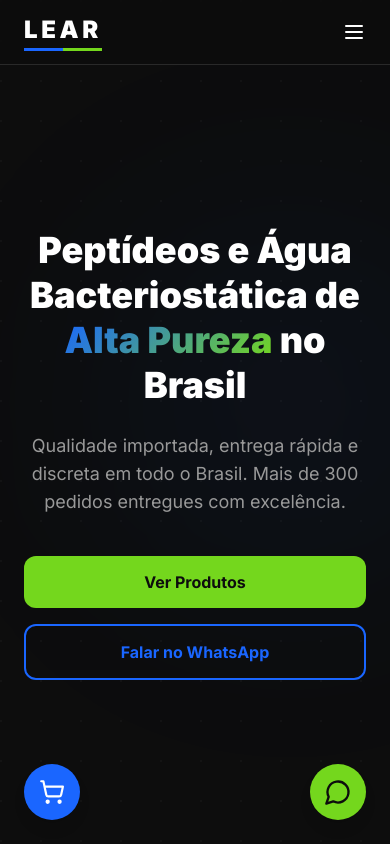
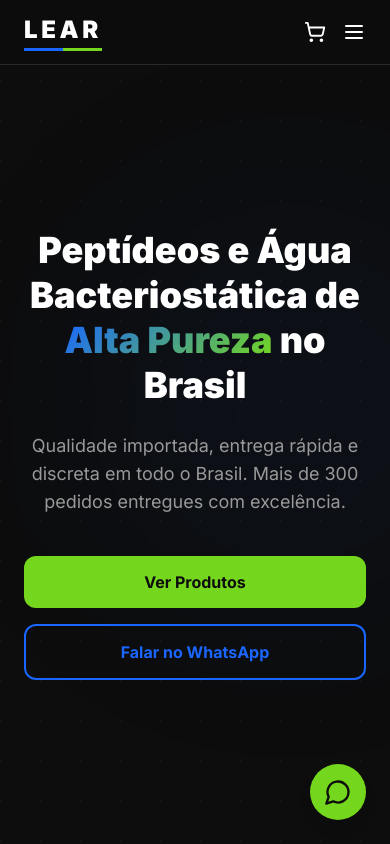
Before and after one commit to leo123-pixel/landpagelearimport, a React (Vite) app: page / in a window 390 px wide. Shown: the top 844 px of the page. Built offline with nearby package versions, Linux system fonts and the light colour scheme; the HTML template or start-up script is replaced by a standard one.

Commit message:
fix: mover carrinho para o Header com icone e contador de itens

```diff
--- a/src/components/CartContext.tsx
+++ b/src/components/CartContext.tsx
@@ -9,6 +9,8 @@ type CartContextType = {
     toggleItem: (name: string) => void;
     isInCart: (name: string) => boolean;
     clearCart: () => void;
+    drawerOpen: boolean;
+    setDrawerOpen: (open: boolean) => void;
 };
 
 const CartContext = createContext<CartContextType | null>(null);
@@ -21,6 +23,7 @@ export const useCart = () => {
 
 export const CartProvider = ({ children }: { children: ReactNode }) => {
     const [items, setItems] = useState<CartItem[]>([]);
+    const [drawerOpen, setDrawerOpen] = useState(false);
 
     const toggleItem = (name: string) => {
         setItems((prev) =>
@@ -35,7 +38,7 @@ export const CartProvider = ({ children }: { children: ReactNode }) => {
     const clearCart = () => setItems([]);
 
     return (
-        <CartContext.Provider value={{ items, toggleItem, isInCart, clearCart }}>
+        <CartContext.Provider value={{ items, toggleItem, isInCart, clearCart, drawerOpen, setDrawerOpen }}>
             {children}
         </CartContext.Provider>
     );
--- a/src/components/CartFloat.tsx
+++ b/src/components/CartFloat.tsx
@@ -1,10 +1,8 @@
-import { useState } from "react";
 import { ShoppingCart, X, Trash2, MessageCircle } from "lucide-react";
 import { useCart } from "./CartContext";
 
 const CartFloat = () => {
-    const { items, toggleItem, clearCart } = useCart();
-    const [open, setOpen] = useState(false);
+    const { items, toggleItem, clearCart, drawerOpen, setDrawerOpen } = useCart();
 
     const handleFinalize = () => {
         if (items.length === 0) return;
@@ -15,32 +13,17 @@ const CartFloat = () => {
         );
         window.open(`https://wa.me/595986110216?text=${message}`, "_blank");
         clearCart();
-        setOpen(false);
+        setDrawerOpen(false);
     };
 
+    if (!drawerOpen) return null;
+
     return (
-        <>
-            {/* Floating cart button */}
-            <button
-                onClick={() => setOpen(!open)}
-                aria-label="Carrinho de compras"
-                className="fixed bottom-6 left-6 z-50 w-14 h-14 rounded-full bg-primary text-primary-foreground flex items-center justify-center shadow-lg hover:scale-110 transition-transform"
-            >
-                <ShoppingCart size={26} />
-                {items.length > 0 && (
-                    <span className="absolute -top-1 -right-1 w-6 h-6 rounded-full bg-accent text-accent-foreground text-xs font-bold flex items-center justify-center">
-                        {items.length}
-                    </span>
-                )}
-            </button>
-
-            {/* Cart drawer overlay */}
-            {open && (
         <div className="fixed inset-0 z-[60]">
             {/* Backdrop */}
             <div
                 className="absolute inset-0 bg-black/60 backdrop-blur-sm"
-                        onClick={() => setOpen(false)}
+                onClick={() => setDrawerOpen(false)}
             />
 
             {/* Drawer */}
@@ -52,7 +35,7 @@ const CartFloat = () => {
                         Carrinho ({items.length})
                     </h2>
                     <button
-                                onClick={() => setOpen(false)}
+                        onClick={() => setDrawerOpen(false)}
                         aria-label="Fechar carrinho"
                         className="p-1 rounded-lg hover:bg-muted transition"
                     >
@@ -110,8 +93,6 @@ const CartFloat = () => {
                 </div>
             </div>
         </div>
-            )}
-        </>
     );
 };
 
--- a/src/components/Header.tsx
+++ b/src/components/Header.tsx
@@ -1,8 +1,10 @@
 import { useState } from "react";
-import { Menu, X } from "lucide-react";
+import { Menu, X, ShoppingCart } from "lucide-react";
+import { useCart } from "./CartContext";
 
 const Header = () => {
   const [open, setOpen] = useState(false);
+  const { items, setDrawerOpen } = useCart();
 
   const links = [
     { label: "Produtos", href: "#produtos" },
@@ -37,21 +39,50 @@ const Header = () => {
           ))}
         </ul>
 
+        {/* Desktop right actions */}
+        <div className="hidden md:flex items-center gap-3">
           <a
             href="#produtos"
-          className="hidden md:inline-flex items-center px-5 py-2.5 rounded-lg bg-accent text-accent-foreground font-bold text-sm hover:brightness-110 transition"
+            className="inline-flex items-center px-5 py-2.5 rounded-lg bg-accent text-accent-foreground font-bold text-sm hover:brightness-110 transition"
           >
             Comprar Agora
           </a>
+          <button
+            onClick={() => setDrawerOpen(true)}
+            aria-label="Abrir carrinho"
+            className="relative p-2.5 rounded-lg border border-border hover:bg-muted transition"
+          >
+            <ShoppingCart size={20} />
+            {items.length > 0 && (
+              <span className="absolute -top-1.5 -right-1.5 w-5 h-5 rounded-full bg-accent text-accent-foreground text-[10px] font-bold flex items-center justify-center">
+                {items.length}
+              </span>
+            )}
+          </button>
+        </div>
 
-        {/* Mobile toggle */}
+        {/* Mobile right actions */}
+        <div className="flex md:hidden items-center gap-2">
           <button
-          className="md:hidden text-foreground"
+            onClick={() => setDrawerOpen(true)}
+            aria-label="Abrir carrinho"
+            className="relative p-2 rounded-lg hover:bg-muted transition"
+          >
+            <ShoppingCart size={22} />
+            {items.length > 0 && (
+              <span className="absolute -top-1 -right-1 w-5 h-5 rounded-full bg-accent text-accent-foreground text-[10px] font-bold flex items-center justify-center">
+                {items.length}
+              </span>
+            )}
+          </button>
+          <button
+            className="text-foreground"
             onClick={() => setOpen(!open)}
             aria-label="Menu"
           >
             {open ? <X size={24} /> : <Menu size={24} />}
           </button>
+        </div>
       </nav>
 
       {/* Mobile menu */}
```
Lines whose indentation alone changed are shown as unchanged.
